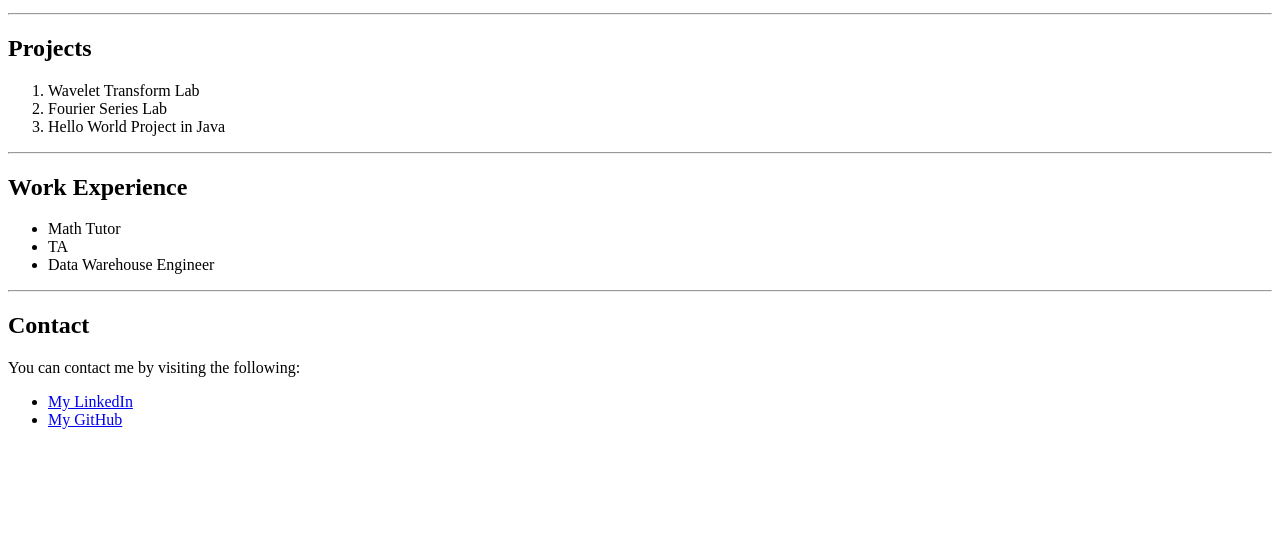
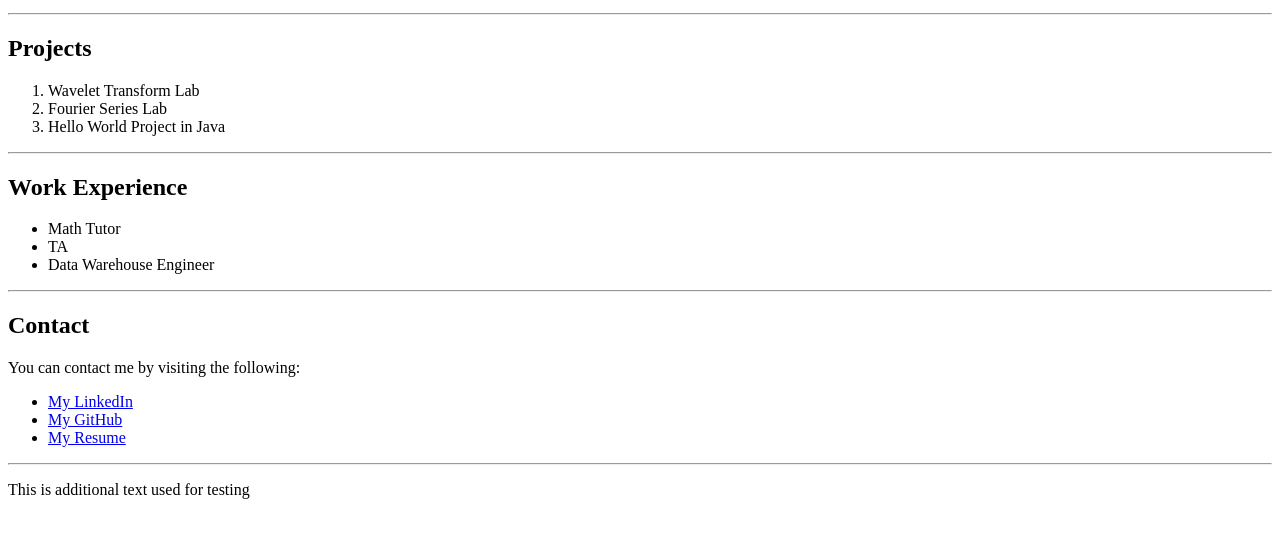
Before and after one commit to adamscott95/portfolio, a plain HTML site: page index.html in a window 1280 px wide. Shown: the part 148-686 px from the top of the page. Drawn offline with Linux system fonts and the light colour scheme.

Commit message:
Added resume

```diff
--- a/index.html
+++ b/index.html
@@ -30,6 +30,10 @@
         <ul>
             <li><a href="https://www.linkedin.com/in/adamscottrobertson/">My LinkedIn</a></li>
             <li><a href="https://github.com/adamscott95/">My GitHub</a></li>
+            <li><a href="https://adamscott95.github.io/resume.pdf">My Resume</a></li>
         </ul>
+
+        <hr/>
+        <p>This is additional text used for testing</p>
     </body>
 </html>
```
